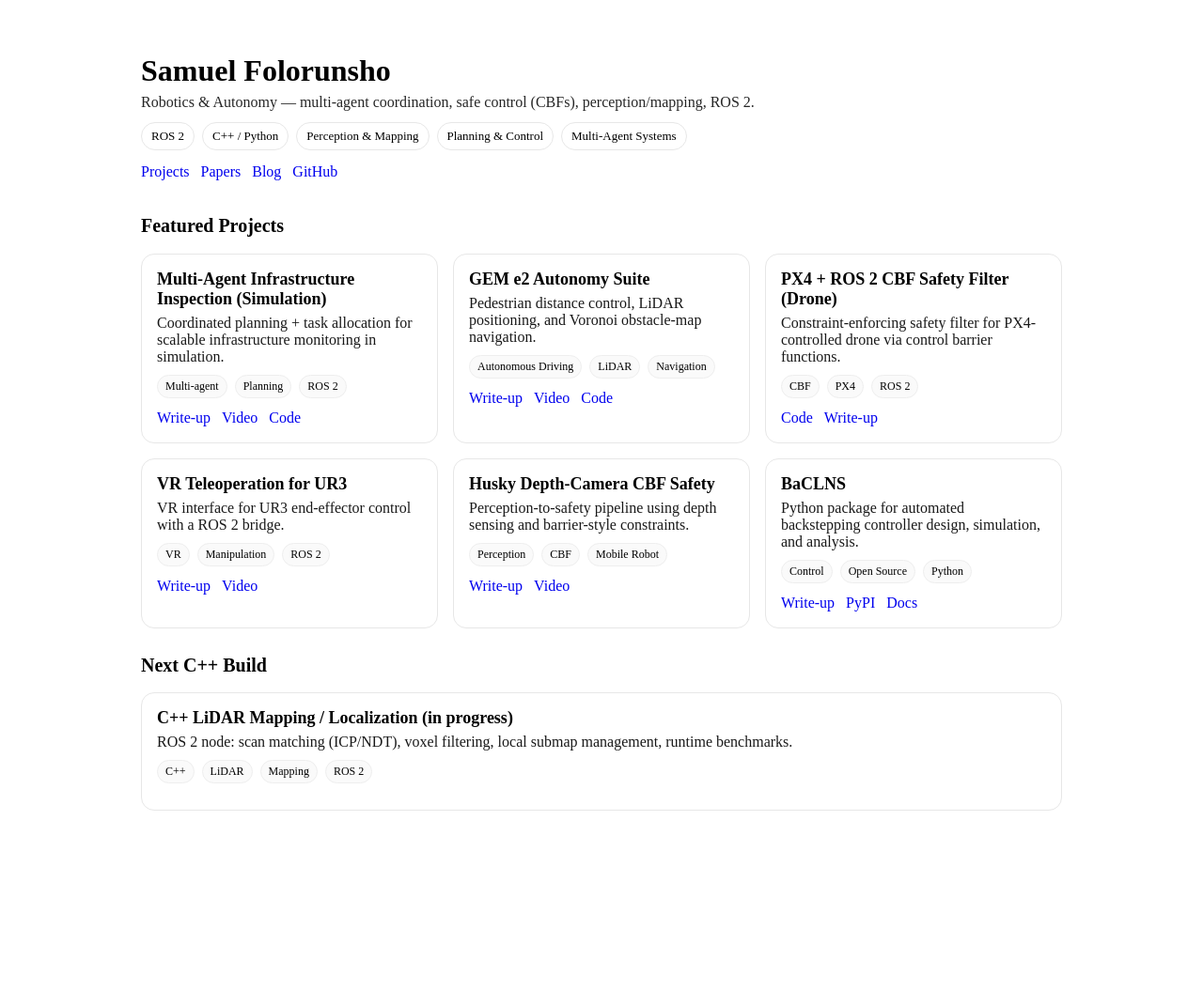
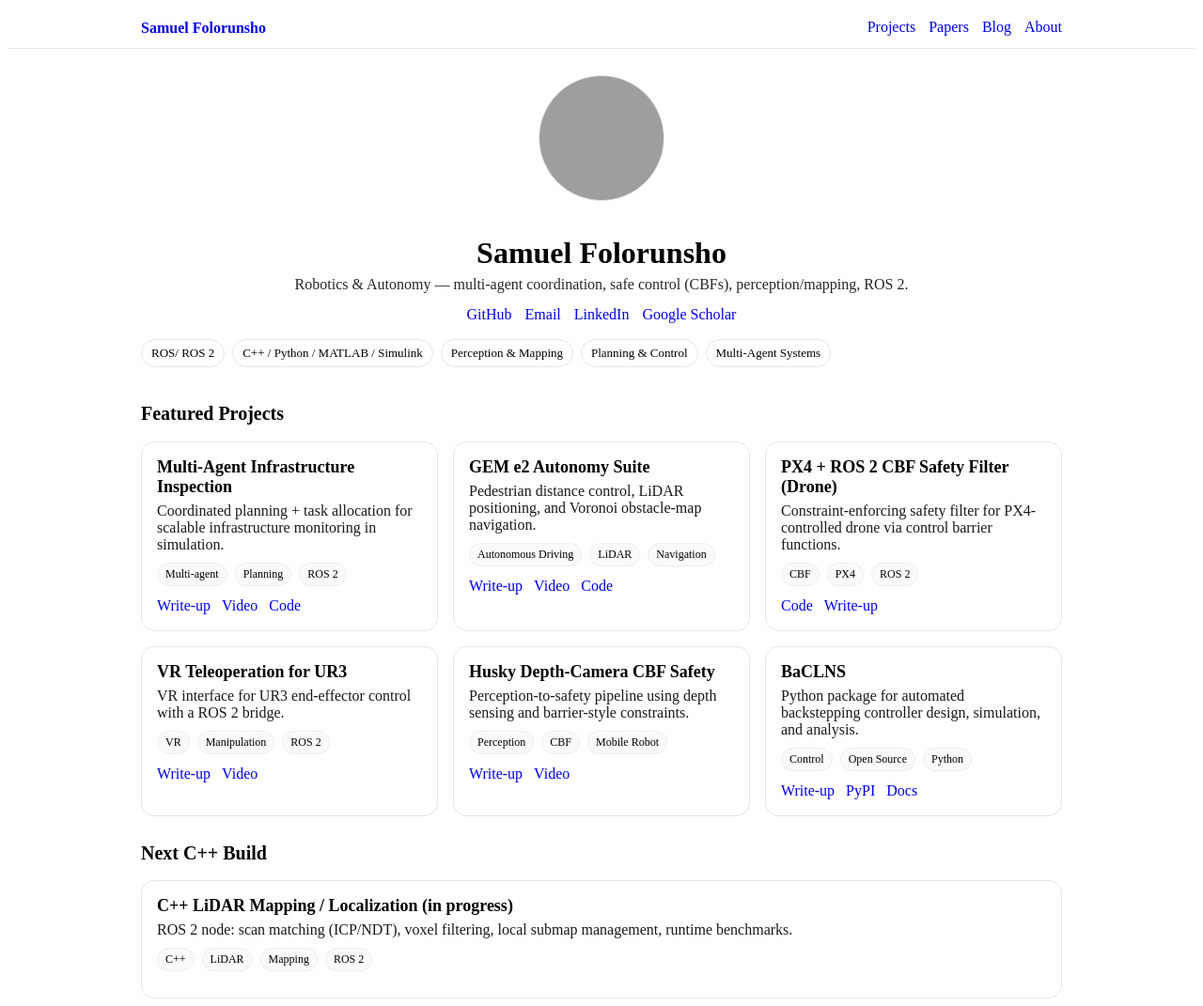
Before and after one commit to sof-danny/sof-danny.github.io, a Jekyll site: the page built from index.md, in a window 1280 px wide and 1071 px high. Shown: the whole window at 94% size. Built offline with Jekyll 4.4.1, drawn with Linux system fonts in a browser that asks for light colours; grey boxes are pictures that could not be loaded.

Commit message:
updated the homepage. added contact links.

```diff
--- /dev/null
+++ b/_includes/nav.html
@@ -0,0 +1,11 @@
+<nav class="topnav">
+  <div class="nav-inner">
+    <a class="brand" href="/">Samuel Folorunsho</a>
+    <div class="nav-links">
+      <a href="/projects/">Projects</a>
+      <a href="/papers/">Papers</a>
+      <a href="/blog/">Blog</a>
+      <a href="/about/">About</a>
+    </div>
+  </div>
+</nav>
--- a/_layouts/default.html
+++ b/_layouts/default.html
@@ -7,6 +7,7 @@
     <link rel="stylesheet" href="{{ '/assets/style.css' | relative_url }}">
   </head>
   <body>
+    {% include nav.html %}
     <main class="page-content">
       {{ content }}
     </main>
--- a/assets/style.css
+++ b/assets/style.css
@@ -31,3 +31,50 @@ main, .page-content { max-width: var(--max); margin: 0 auto; }
 .links a { text-decoration: none; border-bottom: 1px solid transparent; }
 .links a:hover { border-bottom-color: currentColor; }
 .section-title { margin-top: 28px; font-size: 20px; }
+/* Top navigation */
+.topnav {
+  position: sticky;
+  top: 0;
+  background: #fff;
+  border-bottom: 1px solid #e7e7e7;
+  z-index: 10;
+}
+.nav-inner {
+  max-width: var(--max);
+  margin: 0 auto;
+  padding: 12px 20px;
+  display: flex;
+  align-items: center;
+  justify-content: space-between;
+  gap: 16px;
+}
+.brand { font-weight: 600; text-decoration: none; }
+.nav-links { display: flex; gap: 14px; flex-wrap: wrap; }
+.nav-links a { text-decoration: none; border-bottom: 1px solid transparent; }
+.nav-links a:hover { border-bottom-color: currentColor; }
+
+/* Homepage hero */
+.hero { text-align: center; padding: 28px 0 10px; }
+.portrait {
+  width: 132px;
+  height: 132px;
+  border-radius: 999px;
+  object-fit: cover;
+  border: 1px solid #e7e7e7;
+  margin-bottom: 12px;
+}
+
+/* Contact row */
+.contact {
+  display: flex;
+  justify-content: center;
+  gap: 14px;
+  flex-wrap: wrap;
+  margin: 10px 0 6px;
+}
+.contact a {
+  text-decoration: none;
+  border-bottom: 1px solid transparent;
+  padding: 4px 0;
+}
+.contact a:hover { border-bottom-color: currentColor; }
--- a/index.md
+++ b/index.md
@@ -4,22 +4,24 @@ title: Home
 ---
 
 <div class="hero">
+  <img class="portrait" src="/assets/img/portrait.jpg" alt="Portrait of Samuel Folorunsho" />
+
   <h1>Samuel Folorunsho</h1>
   <p class="subtitle">Robotics & Autonomy — multi-agent coordination, safe control (CBFs), perception/mapping, ROS 2.</p>
 
+  <div class="contact">
+    <a href="https://github.com/sof-danny" target="_blank" rel="noopener">GitHub</a>
+    <a href="mailto:folorunshosamuel001@gmail.com">Email</a>
+    <a href="https://www.linkedin.com/in/samuelofolorunsho/" target="_blank" rel="noopener">LinkedIn</a>
+    <a href="https://scholar.google.com/citations?user=vsYAVNYAAAAJ" target="_blank" rel="noopener">Google Scholar</a>
+  </div>
+
   <div class="badges">
-    <span class="badge">ROS 2</span>
-    <span class="badge">C++ / Python</span>
+    <span class="badge">ROS/ ROS 2</span>
+    <span class="badge">C++ / Python / MATLAB / Simulink</span>
     <span class="badge">Perception & Mapping</span>
     <span class="badge">Planning & Control</span>
     <span class="badge">Multi-Agent Systems</span>
-  </div>
-
-  <div class="cta">
-    <a href="/projects/">Projects</a>
-    <a href="/papers/">Papers</a>
-    <a href="/blog/">Blog</a>
-    <a href="https://github.com/sof-danny">GitHub</a>
   </div>
 </div>
 
@@ -30,7 +32,7 @@ title: Home
 <div class="grid">
 
   <div class="card">
-    <h3>Multi-Agent Infrastructure Inspection (Simulation)</h3>
+    <h3>Multi-Agent Infrastructure Inspection</h3>
     <p>Coordinated planning + task allocation for scalable infrastructure monitoring in simulation.</p>
     <div class="meta">
       <span class="tag">Multi-agent</span><span class="tag">Planning</span><span class="tag">ROS 2</span>
```
